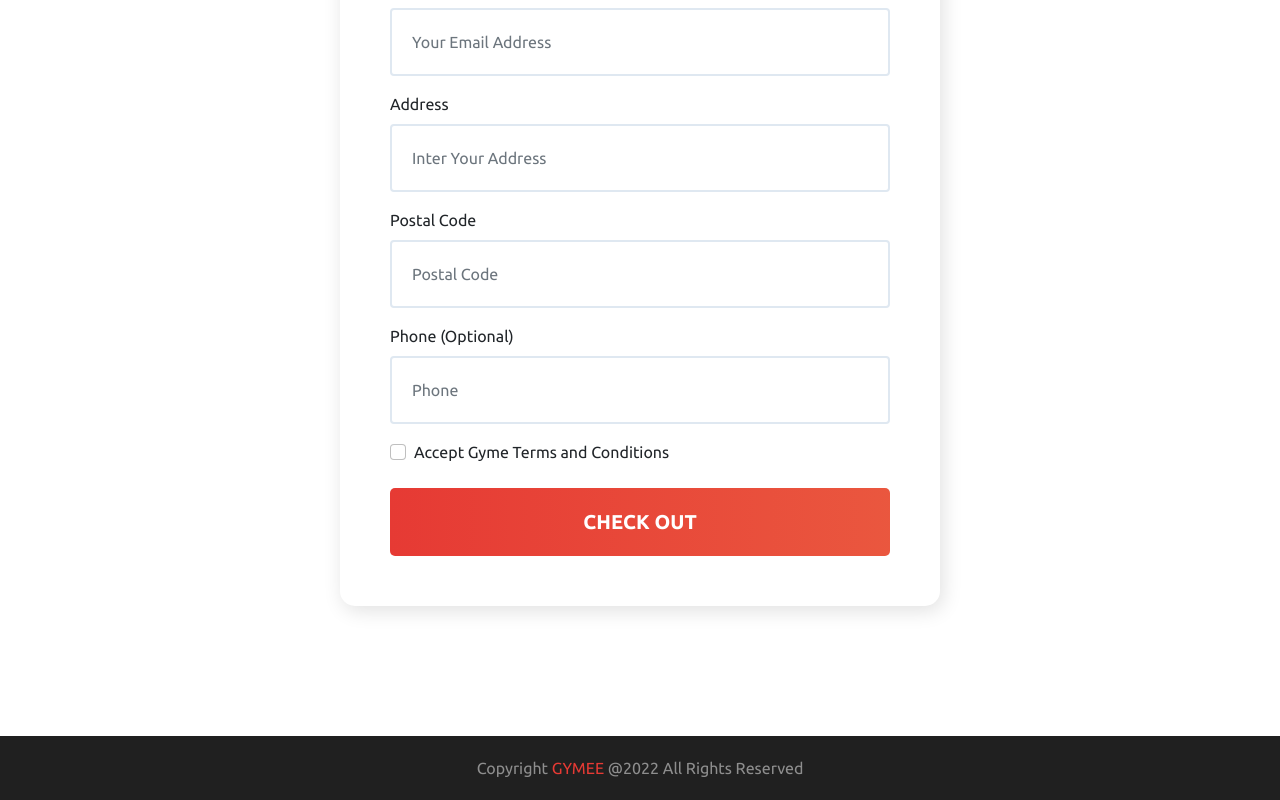
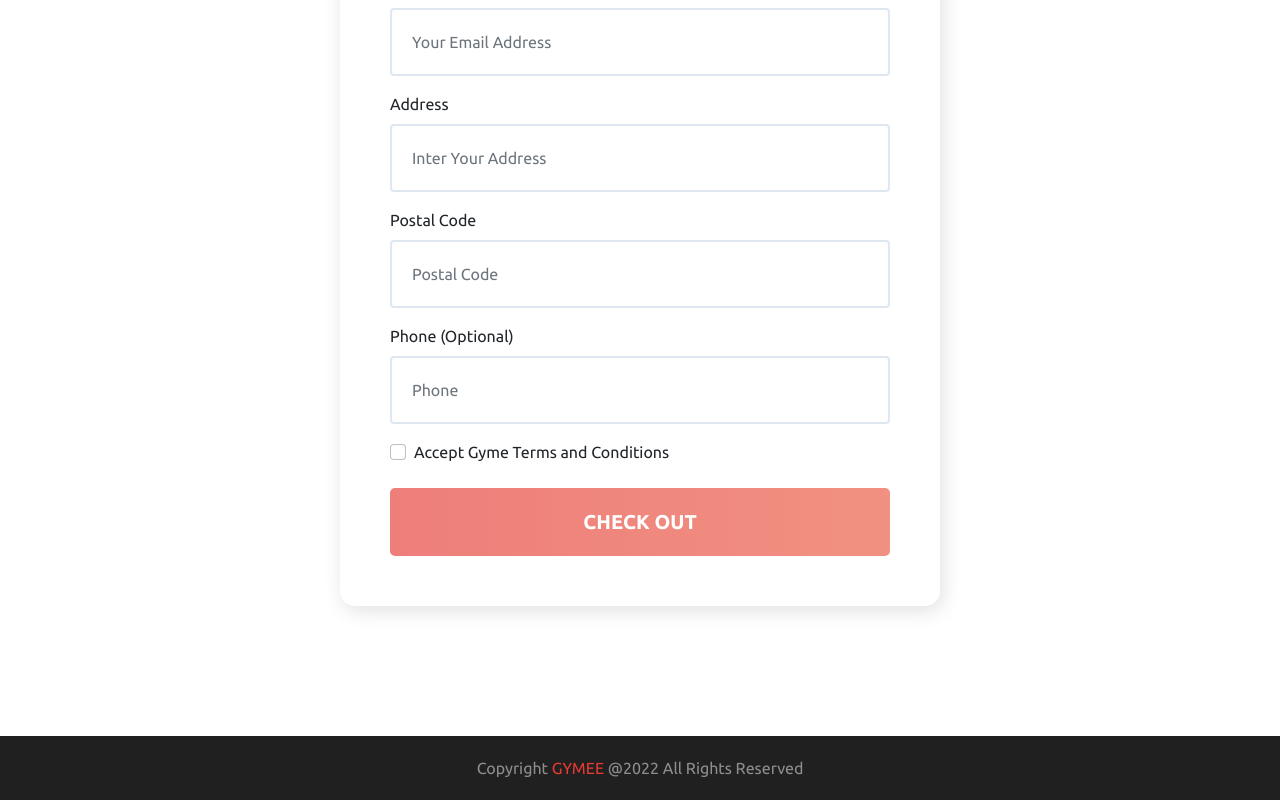
Before and after one commit to shakibdshy/Gyme---Personal-Training-Center, a React (Create React App) app: page /checkout in a window 1280 px wide. Shown: the part 428-1228 px from the top of the page. Built offline with nearby package versions, Linux system fonts and the light colour scheme; no server answers.

Commit message:
Checkout Page Update

```diff
--- a/package.json
+++ b/package.json
@@ -17,6 +17,8 @@
     "react-router-dom": "^6.3.0",
     "react-scripts": "5.0.1",
     "react-toastify": "^8.2.0",
+    "sweetalert2": "^11.4.8",
+    "sweetalert2-react-content": "^5.0.0",
     "web-vitals": "^2.1.4"
   },
   "scripts": {
--- a/src/Pages/Checkout/Checkout.js
+++ b/src/Pages/Checkout/Checkout.js
@@ -1,7 +1,14 @@
-import React from "react";
+import React, { useState } from "react";
 import { Col, Container, Row } from "react-bootstrap";
+import Swal from "sweetalert2";
+import withReactContent from "sweetalert2-react-content";
 
 const Checkout = () => {
+  const [agree, setAgree] = useState(false);
+
+  const handelButtonClick = () => {
+    Swal.fire("Good job!", "thank you for the booking.", "success");
+  };
   return (
     <section className='login-section'>
       <Container>
@@ -41,7 +48,6 @@ const Checkout = () => {
                     </div>
                   </div>
                 </div>
-
                 <div className='mb-3'>
                   <label htmlFor='email' className='form-label'>
                     Email
@@ -94,18 +100,23 @@ const Checkout = () => {
                 </div>
                 <div className='form-check mb-4'>
                   <input
+                    onChange={() => setAgree(!agree)}
                     className='form-check-input'
                     type='checkbox'
                     value=''
                     id='flexCheckDefault'
                   />
                   <label
-                    className='form-check-label'
+                    className={`form-check-label ${agree ? "text-danger" : ""}`}
                     htmlFor='flexCheckDefault'>
                     Accept Gyme Terms and Conditions
                   </label>
                 </div>
-                <button type='submit' className='btn btn-gr-red mt-4'>
+                <button
+                  disabled={!agree}
+                  onClick={() => handelButtonClick()}
+                  type='submit'
+                  className='btn btn-gr-red mt-4'>
                   Check Out
                 </button>
               </form>
```
Also changed, not shown: 2 other files (tests, documents, lock files or other folders).
